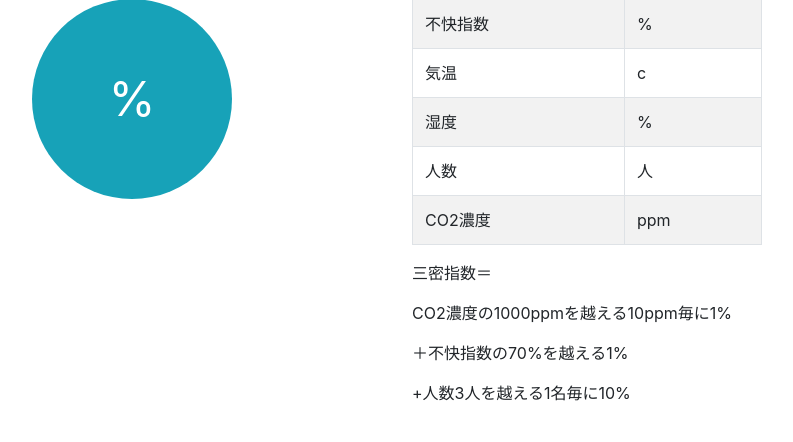
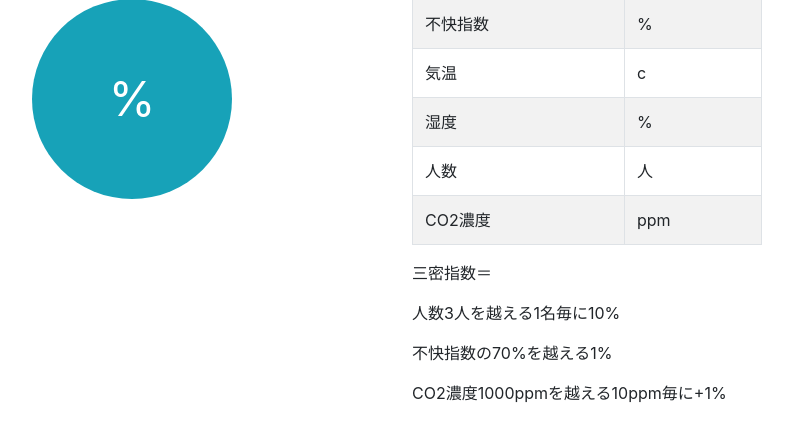
Before and after one commit to tt-hasegawa/mmsensor_web, a Flask app: template templates/index.html in a window 1280 px wide. Shown: the part 113-555 px from the top of the page, without its empty margins (53-846 px from the left). Run offline with Flask 2, Linux system fonts and the light colour scheme; the template is opened without the code that fills it, so the values that code supplies are empty; some libraries are stand-ins or nearby versions.

Commit message:
Update Error

```diff
--- a/server.py
+++ b/server.py
@@ -218,6 +218,7 @@
     t=0
     p=0
     c=0
+    f=0
 
     try:
         # 換気情報で、各値が0以外の最新データ1件目を取得する.
@@ -240,7 +241,7 @@
         f = 0.81*t + 0.01 * h * (0.99*t - 14.3) + 46.3
         idx=0 # 三密指数
         # 人口密度が3人を越える1人毎に10%増加
-        if p > 3:
+        if p is not None and p > 3:
             idx+=(p-3)*10
         # 不快指数が70を越える1%毎に1%増加
         if f > 70:
--- a/templates/index.html
+++ b/templates/index.html
@@ -20,9 +20,9 @@
 						<tr><td class="info">CO2濃度</td><td>{{co2}} ppm</td></tr>
 					</table>
 					<p>三密指数＝</p>
-					<p>CO2濃度の1000ppmを越える10ppm毎に1%</p>
-					<p>＋不快指数の70%を越える1%</p>
-					<p>+人数3人を越える1名毎に10%</p>
+					<p>人数3人を越える1名毎に10%</p>
+					<p>不快指数の70%を越える1%</p>
+					<p>CO2濃度1000ppmを越える10ppm毎に+1%</p>
 				</div>
 			</div>
 		</div>
```
